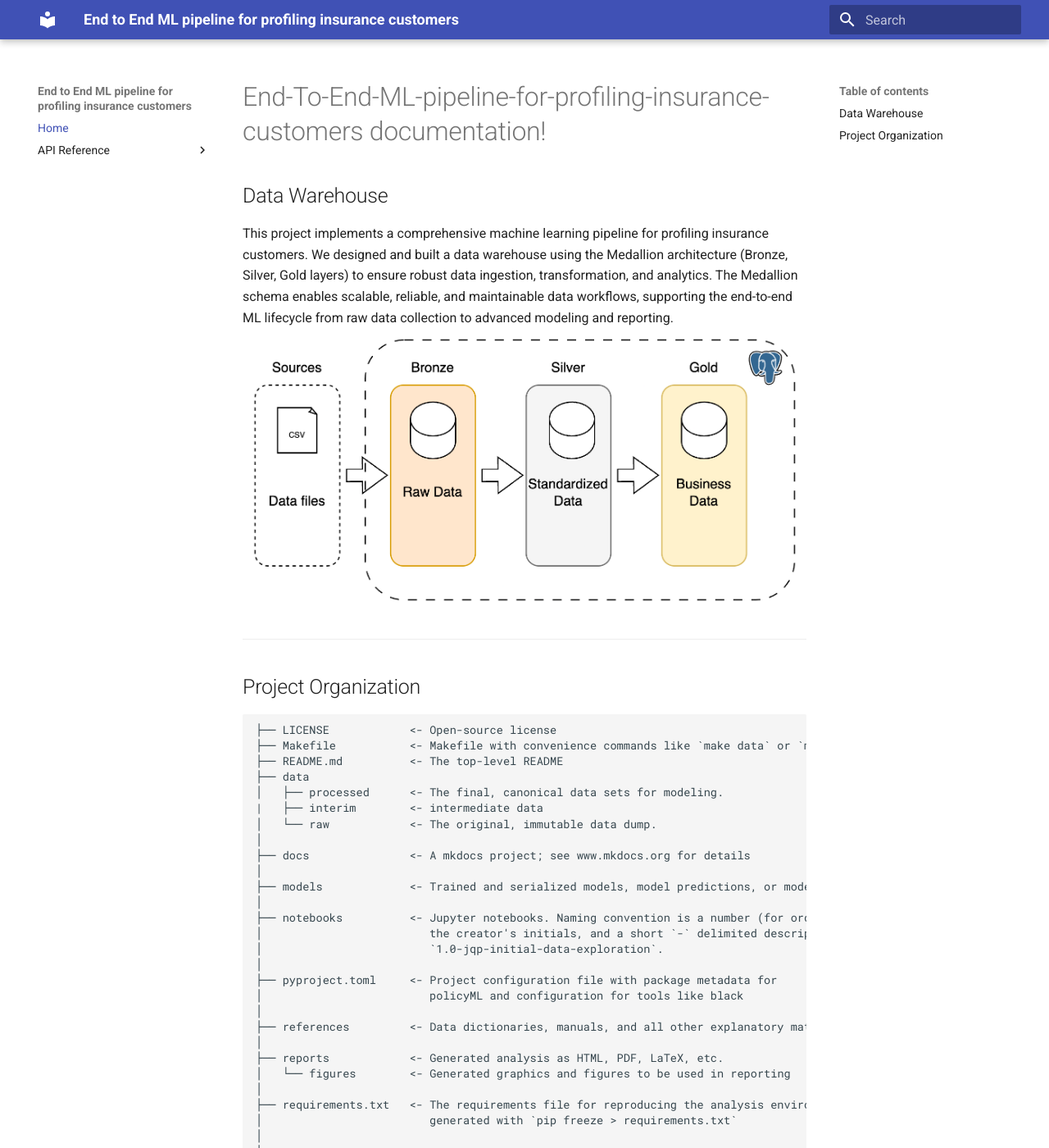
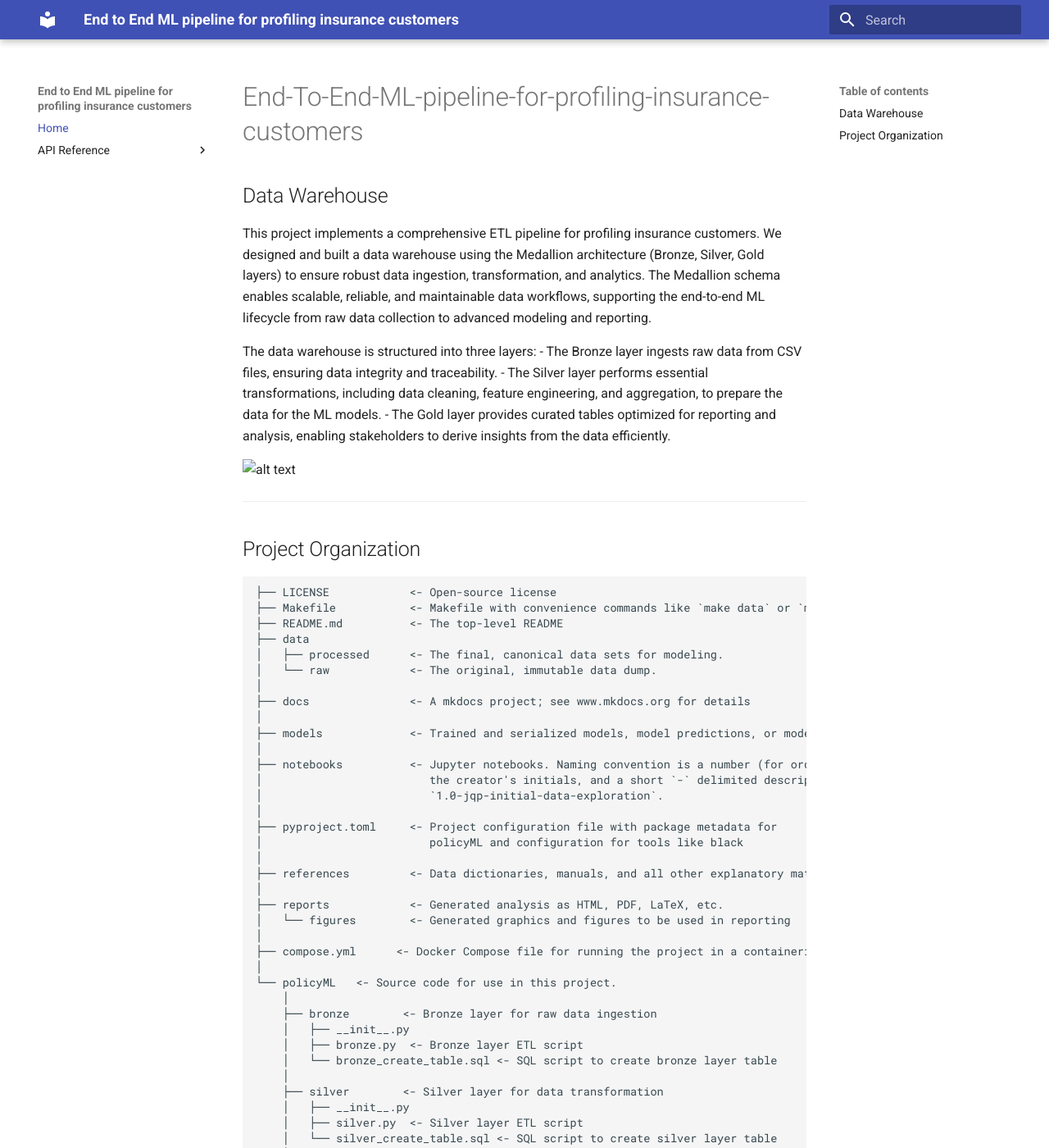
Before and after one commit to diegobonato/End-To-End-ML-pipeline-for-profiling-insurance-customers, an MkDocs documentation site: the page built from docs/docs/index.md, in a window 1280 px wide and 1400 px high. Shown: the whole window at 82% size. Built offline with MkDocs 1.6.1 and Material for MkDocs 9.7.7, drawn with Linux system fonts in a browser that asks for light colours; some of the changed text lies outside the part shown.

Commit message:
update readme

````diff
--- a/docs/docs/index.md
+++ b/docs/docs/index.md
@@ -1,8 +1,14 @@
-# End-To-End-ML-pipeline-for-profiling-insurance-customers documentation!
+# End-To-End-ML-pipeline-for-profiling-insurance-customers
 
 ## Data Warehouse
-This project implements a comprehensive machine learning pipeline for profiling insurance customers. We designed and built a data warehouse using the Medallion architecture (Bronze, Silver, Gold layers) to ensure robust data ingestion, transformation, and analytics. The Medallion schema enables scalable, reliable, and maintainable data workflows, supporting the end-to-end ML lifecycle from raw data collection to advanced modeling and reporting.
-![alt text](figures/warehouse.png "Warehouse")
+This project implements a comprehensive ETL pipeline for profiling insurance customers. We designed and built a data warehouse using the Medallion architecture (Bronze, Silver, Gold layers) to ensure robust data ingestion, transformation, and analytics. The Medallion schema enables scalable, reliable, and maintainable data workflows, supporting the end-to-end ML lifecycle from raw data collection to advanced modeling and reporting.
+
+The data warehouse is structured into three layers:
+- The Bronze layer ingests raw data from CSV files, ensuring data integrity and traceability.
+- The Silver layer performs essential transformations, including data cleaning, feature engineering, and aggregation, to prepare the data for the ML models.
+- The Gold layer provides curated tables optimized for reporting and analysis, enabling stakeholders to derive insights from the data efficiently.
+
+![alt text](docs/docs/figures/warehouse.png "Warehouse")
 
 
 --------
@@ -14,7 +20,6 @@ This project implements a comprehensive machine learning pipeline for profiling
 ├── README.md          <- The top-level README
 ├── data
 │   ├── processed      <- The final, canonical data sets for modeling.
-|   ├── interim        <- intermediate data
 │   └── raw            <- The original, immutable data dump.
 │
 ├── docs               <- A mkdocs project; see www.mkdocs.org for details
@@ -33,14 +38,30 @@ This project implements a comprehensive machine learning pipeline for profiling
 ├── reports            <- Generated analysis as HTML, PDF, LaTeX, etc.
 │   └── figures        <- Generated graphics and figures to be used in reporting
 │
-├── requirements.txt   <- The requirements file for reproducing the analysis environment, e.g.
-│                         generated with `pip freeze > requirements.txt`
-│
+├── compose.yml      <- Docker Compose file for running the project in a containerized environment including postgres server
 │
 └── policyML   <- Source code for use in this project.
     │
-    └── __init__.py             <- Makes policyML a Python module
-
+    ├── bronze        <- Bronze layer for raw data ingestion
+    │   ├── __init__.py
+    │   ├── bronze.py  <- Bronze layer ETL script
+    │   └── bronze_create_table.sql <- SQL script to create bronze layer table
+    │
+    ├── silver        <- Silver layer for data transformation
+    │   ├── __init__.py
+    │   ├── silver.py  <- Silver layer ETL script
+    │   └── silver_create_table.sql <- SQL script to create silver layer table
+    │
+    ├── gold          <- Gold layer for reporting and analytics
+    │   ├── __init__.py
+    │   ├── gold.py    <- Gold layer ETL script
+    │   └── gold_create_table.sql <- SQL script to create gold layer table
+    │
+    ...
+│
+└── tests              <- Unit tests for the project
+    ├── __init__.py
+    ├── test_data.py  <- Unit tests
 ```
 
 --------
````
Also changed, not shown: README.md.
